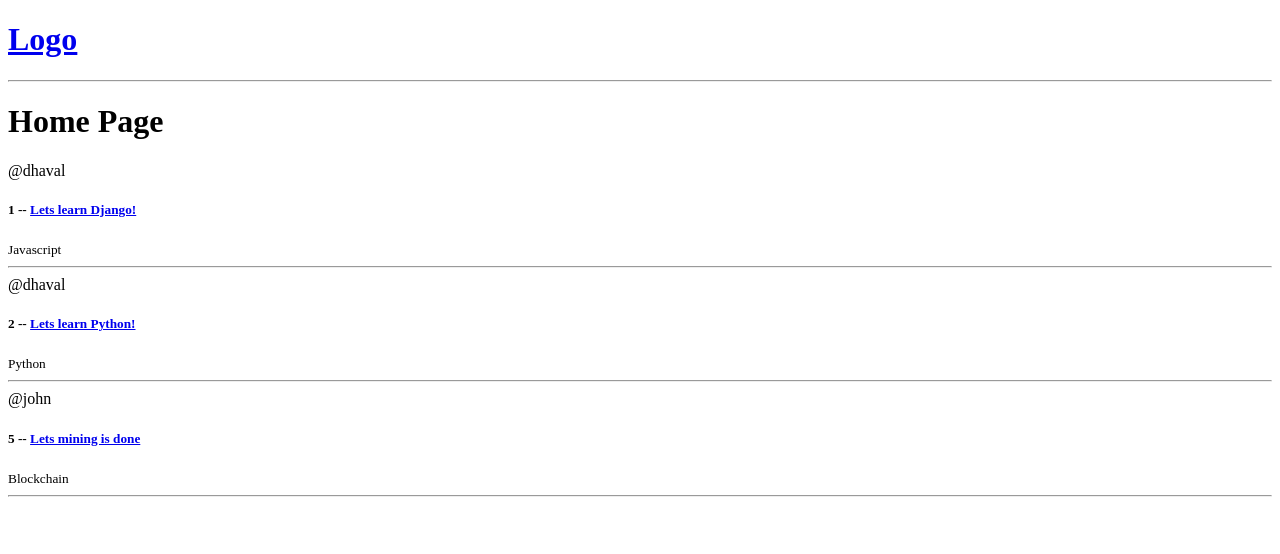
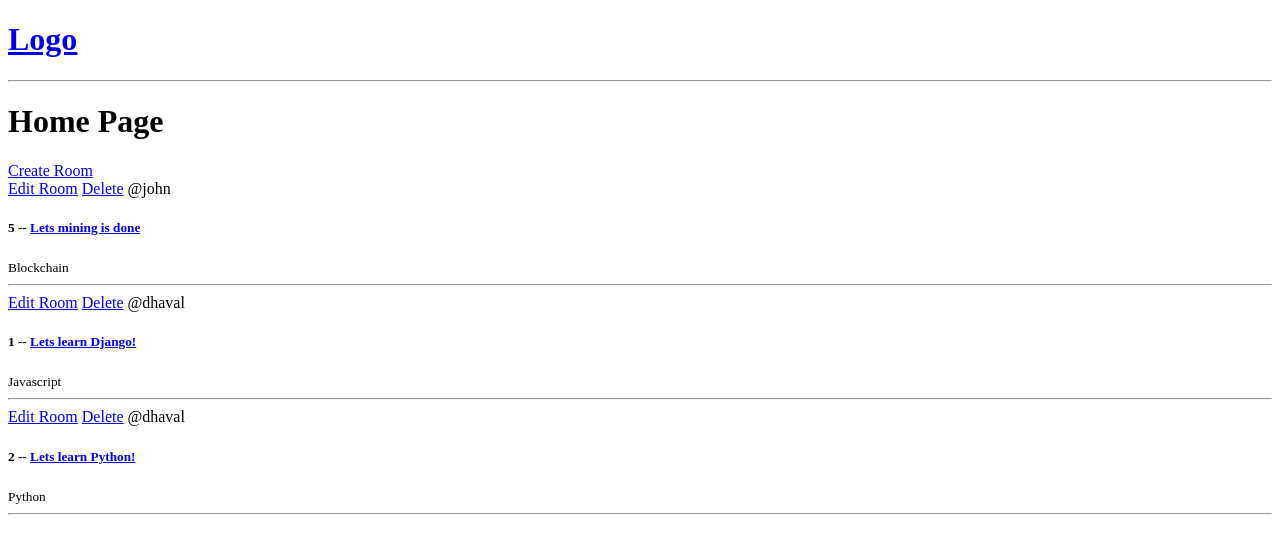
Before and after one commit to dhvll/Decode, a Django app: page / in a window 1280 px wide. Shown: the top 554 px of the page. Run offline with Django 3.2, Linux system fonts and the light colour scheme; data comes from the database, SQL or seed files in the repository; both versions use the stored data as it was after the commit.

Commit message:
3-CRUD
CRUD refers to Create,Read,Update,Delete. Crud functionality is completed.

```diff
--- a/src/base/models.py
+++ b/src/base/models.py
@@ -16,6 +16,9 @@ class Room(models.Model):
     updated = models.DateTimeField(auto_now=True)
     created = models.DateTimeField(auto_now_add=True)
 
+    class Meta:
+        ordering = ['-updated', '-created']
+
     def __str__(self):
         return self.name
 
--- a/src/base/templates/base/home.html
+++ b/src/base/templates/base/home.html
@@ -4,8 +4,12 @@
 
     <h1>Home Page</h1>
     <div>
+
+        <a href="{% url 'create-room' %}">Create Room</a>
         {% for room in rooms %}
             <div>
+                <a href="{% url 'update-room' room.id %}">Edit Room</a>
+                <a href="{% url 'delete-room' room.id %}">Delete</a>
                 <span>@{{room.host.username}}</span>
                 <h5>{{room.id}} -- <a href="{% url 'room' room.id %}">{{room.name}}</a></h5>
                 <small>{{room.topic.name}}</small>
--- a/src/base/urls.py
+++ b/src/base/urls.py
@@ -6,4 +6,7 @@ from . import views
 urlpatterns = [
     path('', views.home, name='home'),
     path('room/<str:pk>/', views.room, name='room'),
+    path('create-room/', views.createRoom, name='create-room'),
+    path('update-room/<str:pk>/', views.updateRoom, name='update-room'),
+    path('delete-room/<str:pk>/', views.deleteRoom, name='delete-room'),
 ]
--- a/src/base/views.py
+++ b/src/base/views.py
@@ -1,5 +1,6 @@
-from django.shortcuts import render
+from django.shortcuts import render, redirect
 from .models import Room
+from .forms import RoomForm
 
 def home(request):
     rooms = Room.objects.all()
@@ -12,3 +13,31 @@ def room(request, pk):
     room = Room.objects.get(id=pk)
     context = {'room': room}
     return render(request, 'base/room.html', context)
+
+def createRoom(request):
+    form = RoomForm()
+    if request.method == 'POST':
+        form = RoomForm(request.POST)
+        if form.is_valid():
+            form.save()
+            return redirect('home')
+    context = {'form': form}
+    return render(request, 'base/room_form.html', context)
+
+def updateRoom(request, pk):
+    room = Room.objects.get(id=pk)
+    form = RoomForm(instance=room)
+    if request.method == 'POST':
+        form = RoomForm(request.POST, instance=room)
+        if form.is_valid():
+            form.save()
+            return redirect('home')
+    context = {'form': form}
+    return render(request, 'base/room_form.html', context)
+
+def deleteRoom(request, pk):
+    room = Room.objects.get(id=pk)
+    if request.method == 'POST':
+        room.delete()
+        return redirect('home')
+    return render(request, 'base/delete.html', {'obj': room})
```
Also changed, not shown: src/base/forms.py (added, +7 -0 lines), src/base/templates/base/delete.html (added, +14 -0 lines), src/base/templates/base/room_form.html (added, +13 -0 lines), src/db.sqlite3.
